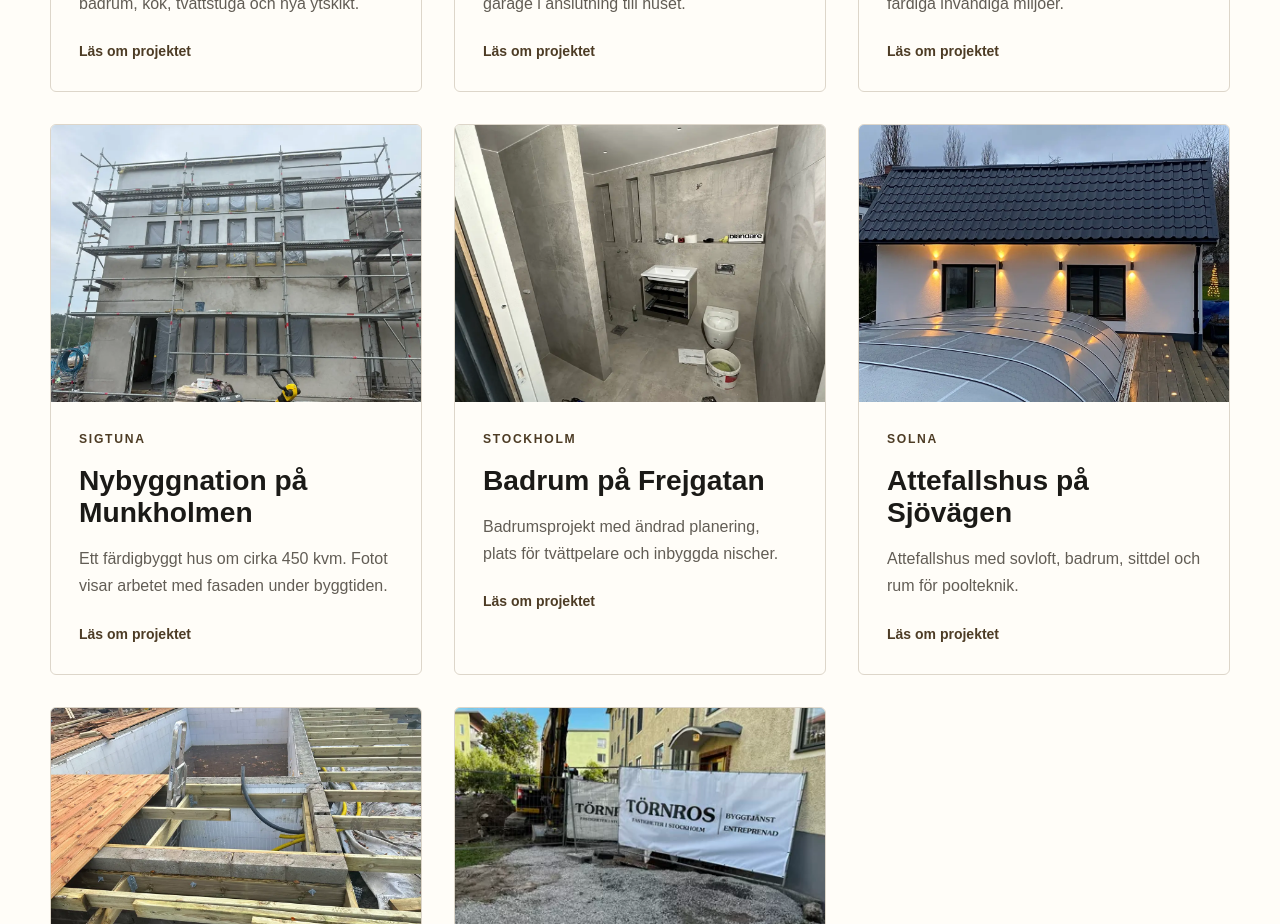
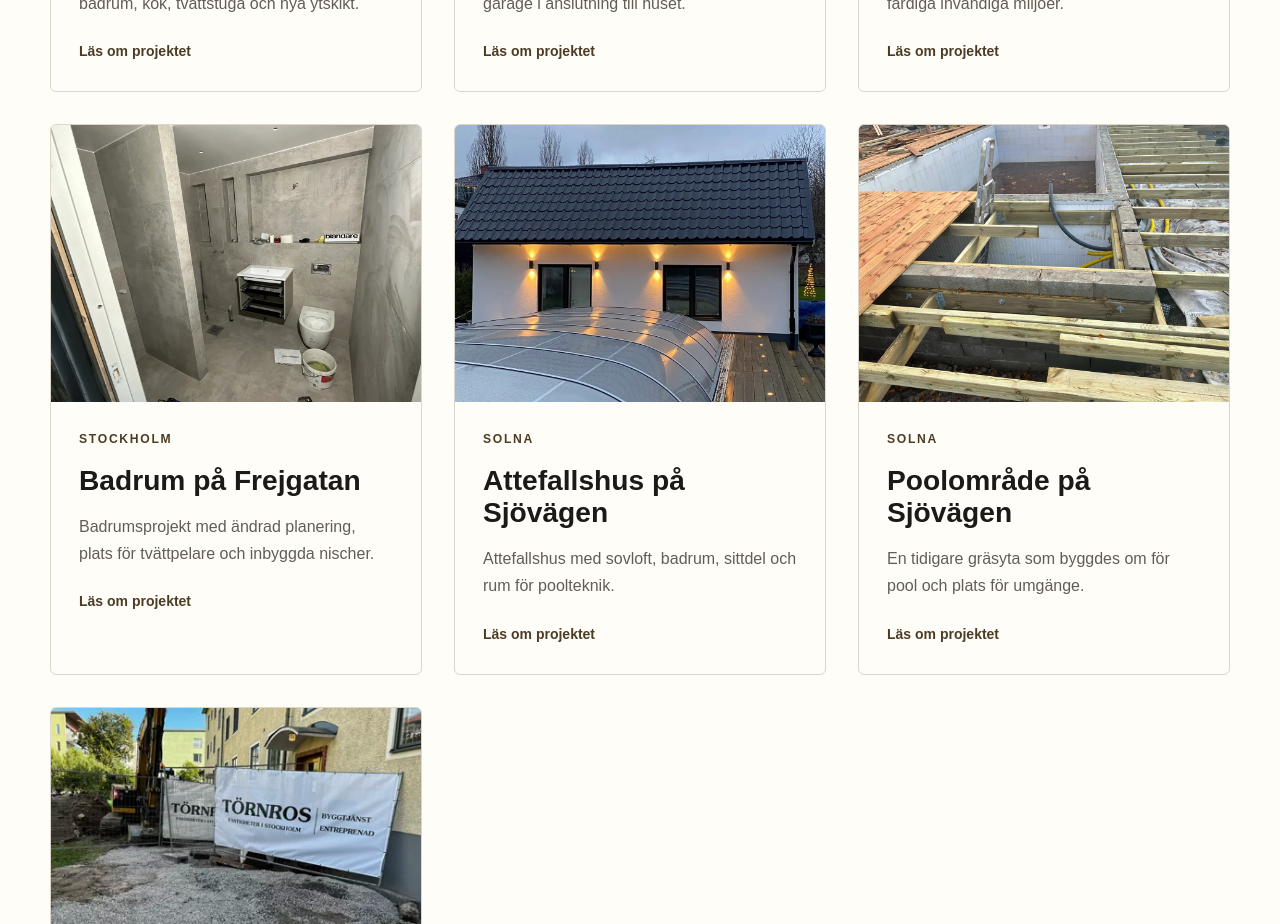
Before and after one commit to tornrosdaniel-cell/tornrosbygg-web, a Next.js app: page /projekt in a window 1280 px wide. Shown: the part 1060-1984 px from the top of the page. Built offline with nearby package versions, Linux system fonts and the light colour scheme.

Commit message:
Remove Munkholmen project from site

```diff
--- a/next.config.ts
+++ b/next.config.ts
@@ -13,7 +13,6 @@ const nextConfig: NextConfig = {
       { source: "/projekt-attefallare-solna", destination: "/projekt/attefallshus-sjovagen-solna", permanent: true },
       { source: "/projekt-poolbygge-sj%C3%B6v%C3%A4gen-solna", destination: "/projekt/poolbygge-sjovagen-solna", permanent: true },
       { source: "/projekt-servisbyte-och-dr%C3%A4nering", destination: "/projekt/servisbyte-dranering-solna", permanent: true },
-      { source: "/projekt-nybyggnation-munkholmen", destination: "/projekt/nybyggnation-munkholmen-sigtuna", permanent: true },
     ];
   },
   turbopack: {
--- a/src/app/projekt/nybyggnation-munkholmen-sigtuna/page.tsx
+++ /dev/null
@@ -1,23 +0,0 @@
-import type { Metadata } from "next";
-import { ProjectDetail, type Project } from "@/components/project-detail";
-
-export const metadata: Metadata = {
-  title: "Nybyggnation på Munkholmen, Sigtuna | Törnros Bygg",
-  description: "Ett färdigbyggt hus på Munkholmen i Sigtuna. Läs om byggprojektet och se ett autentiskt foto från byggtiden.",
-  alternates: { canonical: "/projekt/nybyggnation-munkholmen-sigtuna/" },
-};
-
-const project: Project = {
-  title: "Nybyggnation på Munkholmen",
-  location: "Munkholmen, Sigtuna",
-  category: "Nybyggnation",
-  intro: "På Munkholmen i Sigtuna byggde vi ett nytt hus om cirka 450 kvm. Huset är färdigt; utomhusarbetet ingick inte i vårt uppdrag.",
-  details: "Uppdraget började med rivning av det tidigare huset och bergarbete inför nybyggnationen. Projektfotot visar huset under byggtiden, när fasadarbeten pågick. Huset är numera färdigbyggt. Arbeten med utemiljön återstår men utförs inte av Törnros Bygg.",
-  highlights: ["Rivning av tidigare hus", "Bergarbete inför nybyggnationen", "Nybyggnation av ett hus om cirka 450 kvm"],
-  image: "/images/projects/munkholmen/nybyggnation-under-arbete.webp",
-  imageAlt: "Huset på Munkholmen under byggtiden med byggställning framför fasaden",
-  width: 1200, height: 900,
-  service: { href: "/tjanster/nybyggnation/", label: "Läs om nybyggnation" },
-};
-
-export default function Page() { return <ProjectDetail project={project} />; }
--- a/src/app/projekt/page.tsx
+++ b/src/app/projekt/page.tsx
@@ -12,7 +12,6 @@ const projects = [
   { title: "Renovering på Nämndemansgatan", location: "Solna", text: "Renovering av cirka 140 kvm med flera rum, badrum, kök, tvättstuga och nya ytskikt.", href: "/projekt/renovering-namndemansgatan-solna/", image: "/images/projects/namndemansgatan/renovering-vardagsrum-solna.jpeg", alt: "Vardagsrum efter renovering på Nämndemansgatan", width: 2048, height: 1536 },
   { title: "Tillbyggnad på Sjövägen", location: "Solna", text: "Tillbyggnad med nya ytor, terrass och garage i anslutning till huset.", href: "/projekt/tillbyggnad-sjovagen-solna/", image: "/images/projects/sjovagen/tillbyggnad-solna.jpeg", alt: "Tillbyggnad på Sjövägen i Solna", width: 740, height: 555 },
   { title: "Nybyggnation på Blanchevägen", location: "Danderyd", text: "Nybyggnationsprojekt där bilderna visar färdiga invändiga miljöer.", href: "/projekt/nybyggnation-blanchevagen-danderyd/", image: "/images/projects/blanchevagen/nybyggnation-allrum-danderyd.jpeg", alt: "Allrum i nybyggnation på Blanchevägen", width: 964, height: 723 },
-  { title: "Nybyggnation på Munkholmen", location: "Sigtuna", text: "Ett färdigbyggt hus om cirka 450 kvm. Fotot visar arbetet med fasaden under byggtiden.", href: "/projekt/nybyggnation-munkholmen-sigtuna/", image: "/images/projects/munkholmen/nybyggnation-under-arbete.webp", alt: "Huset på Munkholmen under byggtiden", width: 1200, height: 900 },
   { title: "Badrum på Frejgatan", location: "Stockholm", text: "Badrumsprojekt med ändrad planering, plats för tvättpelare och inbyggda nischer.", href: "/projekt/badrum-frejgatan-stockholm/", image: "/images/projects/frejgatan/badrum-frejgatan.webp", alt: "Badrum på Frejgatan under slutmontering", width: 2048, height: 1536 },
   { title: "Attefallshus på Sjövägen", location: "Solna", text: "Attefallshus med sovloft, badrum, sittdel och rum för poolteknik.", href: "/projekt/attefallshus-sjovagen-solna/", image: "/images/projects/attefallshus-sjovagen/attefallshus-sjovagen.webp", alt: "Attefallshus vid poolen på Sjövägen", width: 2048, height: 1536 },
   { title: "Poolområde på Sjövägen", location: "Solna", text: "En tidigare gräsyta som byggdes om för pool och plats för umgänge.", href: "/projekt/poolbygge-sjovagen-solna/", image: "/images/projects/pool-sjovagen/poolbygge-sjovagen.webp", alt: "Poolbygge och trädäck under arbete på Sjövägen", width: 2048, height: 1536 },
--- a/src/app/sitemap.ts
+++ b/src/app/sitemap.ts
@@ -28,7 +28,6 @@ const routes = [
   "/projekt/attefallshus-sjovagen-solna/",
   "/projekt/poolbygge-sjovagen-solna/",
   "/projekt/servisbyte-dranering-solna/",
-  "/projekt/nybyggnation-munkholmen-sigtuna/",
 ];
 
 export default function sitemap(): MetadataRoute.Sitemap {
```
Also changed, not shown: public/images/projects/munkholmen/nybyggnation-under-arbete.webp (deleted).
